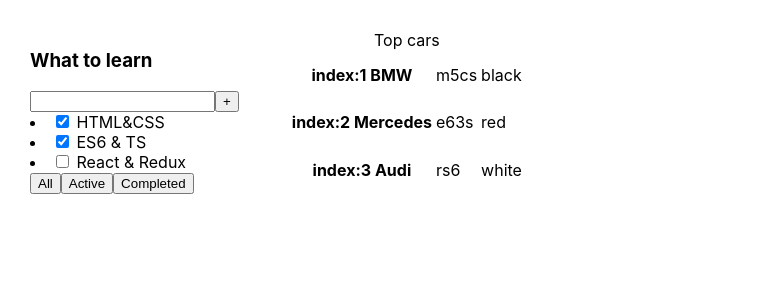
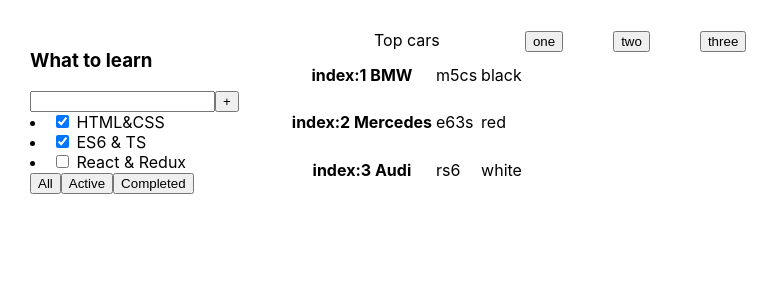
Before and after one commit to IgorBosin/to-do-list, a React (Create React App) app: page / in a window 1280 px wide. Shown: the top 300 px of the page, without its empty margins (0-779 px from the left). Built offline with nearby package versions, Linux system fonts and the light colour scheme.

Commit message:
microtask Button.tsx

```diff
--- a/src/App.tsx
+++ b/src/App.tsx
@@ -2,6 +2,7 @@
 import './App.css';
 import TodoList from "./TodoList";
 import NewComponent, {topCarsType} from "./NewComponent";
+import Button from "./Button";
 
 export type TasksType = {
     id: number;
@@ -17,10 +18,25 @@
 }
 
 function App(props: AppType) {
+    const Button1Foo = (subscriber:string, age:number) => {
+        console.log(subscriber, age)
+    }
+
+    const Button2Foo = (subscriber:string) => {
+        console.log(subscriber)
+    }
+
+    const Button3Foo = () => {
+        console.log('hi')
+    }
+
     return (
         <div className="App">
             <TodoList tasks={props.tasks} titleTodoList={props.titleTodoList}/>
             <NewComponent topCars={props.topCars}/>
+            <Button bottonName='one' callBack={()=>Button1Foo('Igor', 28)}/>
+            <Button bottonName='two' callBack={()=>Button2Foo('Maria')}/>
+            <Button bottonName='three' callBack={Button3Foo}/>
         </div>
     );
 }
--- /dev/null
+++ b/src/Button.tsx
@@ -0,0 +1,22 @@
+import React from 'react';
+
+type BottonType = {
+    bottonName: string
+    callBack: () => void
+}
+
+const Button = (props: BottonType) => {
+
+    const onClickHandler = () => {
+        props.callBack()
+    }
+
+    return (
+        <div>
+            <button onClick={onClickHandler}>{props.bottonName}
+            </button>
+        </div>
+    );
+};
+
+export default Button;
```
